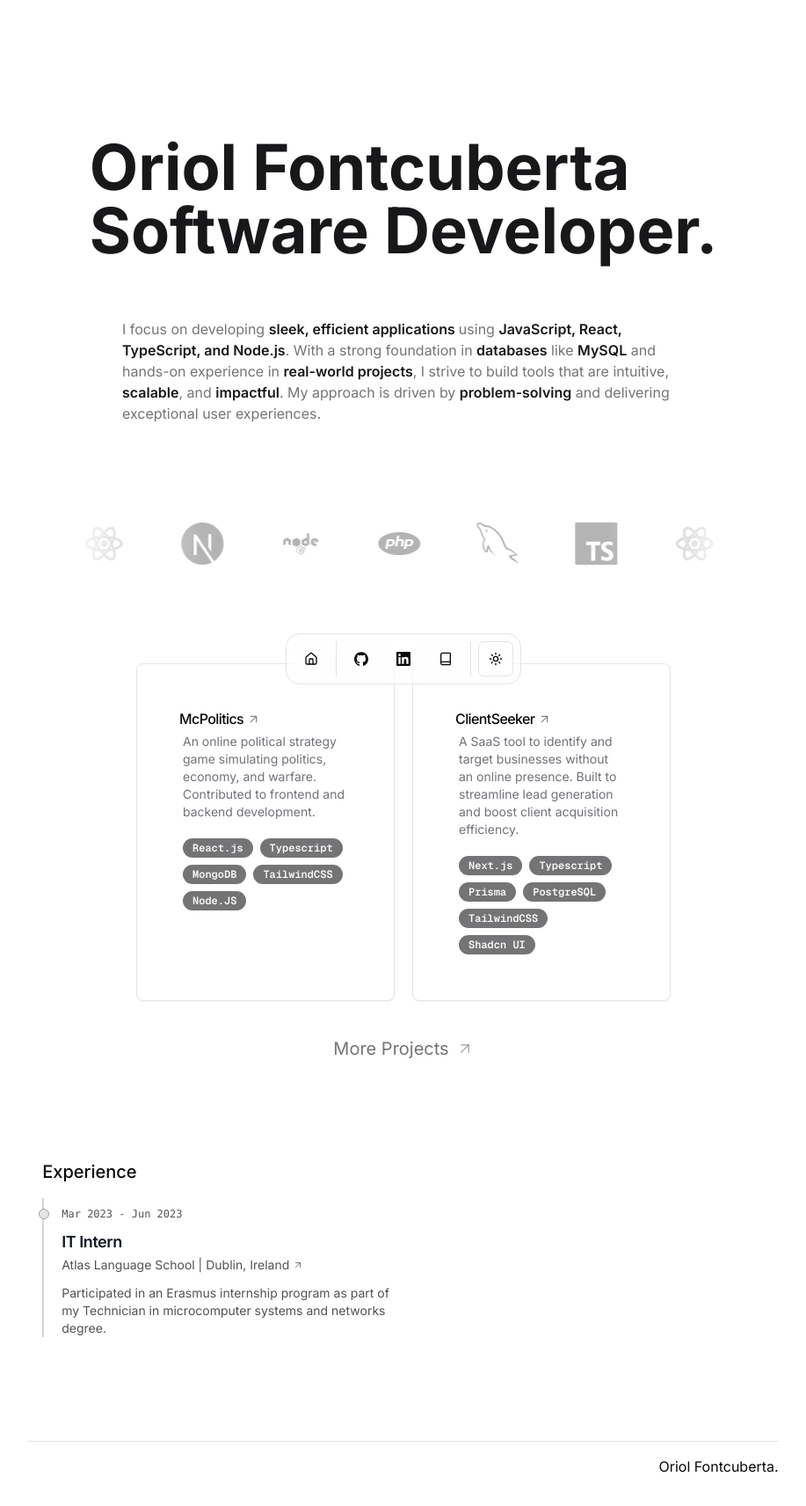
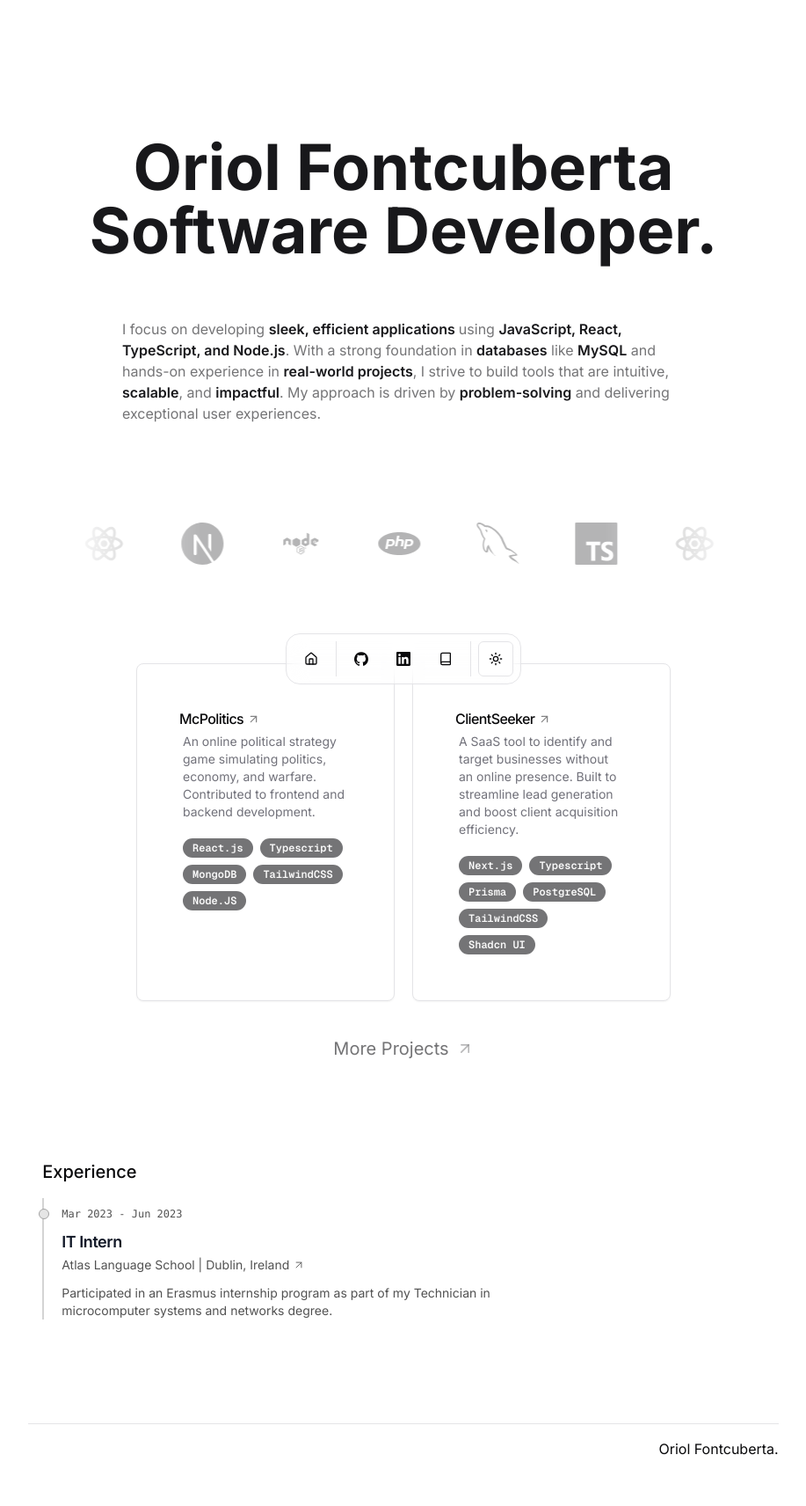
Before and after one commit to oriolfontcu/oriolfontcuberta.dev, a Next.js app: page / in a window 1280 px wide. Shown: the top 1712 px of the page at 88% size, without its empty margins (181-1098 px from the left). Built offline with nearby package versions, Linux system fonts and the light colour scheme.

Commit message:
fix: :lipstick: Responsive Improved!

```diff
--- a/src/app/components/Experience.tsx
+++ b/src/app/components/Experience.tsx
@@ -3,8 +3,8 @@ import { ExperienceCard } from "./ExperienceCard"
 
 export const Experience = () => {
     return (
-        <div className="w-8/12 sm:w-6/12">
-            <div className=" flex flex-col justify-center">
+        <div className="w-7/12 sm:w-8/12">
+            <div className="flex flex-col justify-center items-center">
                 <ExperienceCard
                     experienceData={DATA.experienceData}
                 />
--- a/src/app/components/ExperienceCard.tsx
+++ b/src/app/components/ExperienceCard.tsx
@@ -51,7 +51,7 @@ export function ExperienceCard({ experienceData }: ExperienceSectionProps) {
                   <span>{experience.company}</span>
                   <ArrowUpRight
                     className="ml-1 duration-150 group-hover:translate-x-[1.5px]"
-                    size={12}
+                    size={14}
                     strokeWidth={1.5}
                   />
                 </a>
--- a/src/app/components/Header.tsx
+++ b/src/app/components/Header.tsx
@@ -15,7 +15,7 @@ export function Header() {
     return (
 
         <div className="flex items-center justify-center flex-col">
-            <h1 className="text-primary font-inter font-bold text-4xl sm:text-7xl">
+            <h1 className="text-primary text-center font-inter font-bold text-5xl sm:text-7xl">
                 Oriol Fontcuberta <br />
                {title} Developer.
             </h1>
--- a/src/app/page.tsx
+++ b/src/app/page.tsx
@@ -18,7 +18,7 @@ export default function Home() {
         <BlurFade className="flex flex-col items-center">
           <Work />
         </BlurFade>
-        <BlurFade className="flex flex-col items-center md:items-start sm:items-start">
+        <BlurFade className="flex flex-col items-center lg:items-start">
           <Experience />
         </BlurFade>
         <Footer />
```
